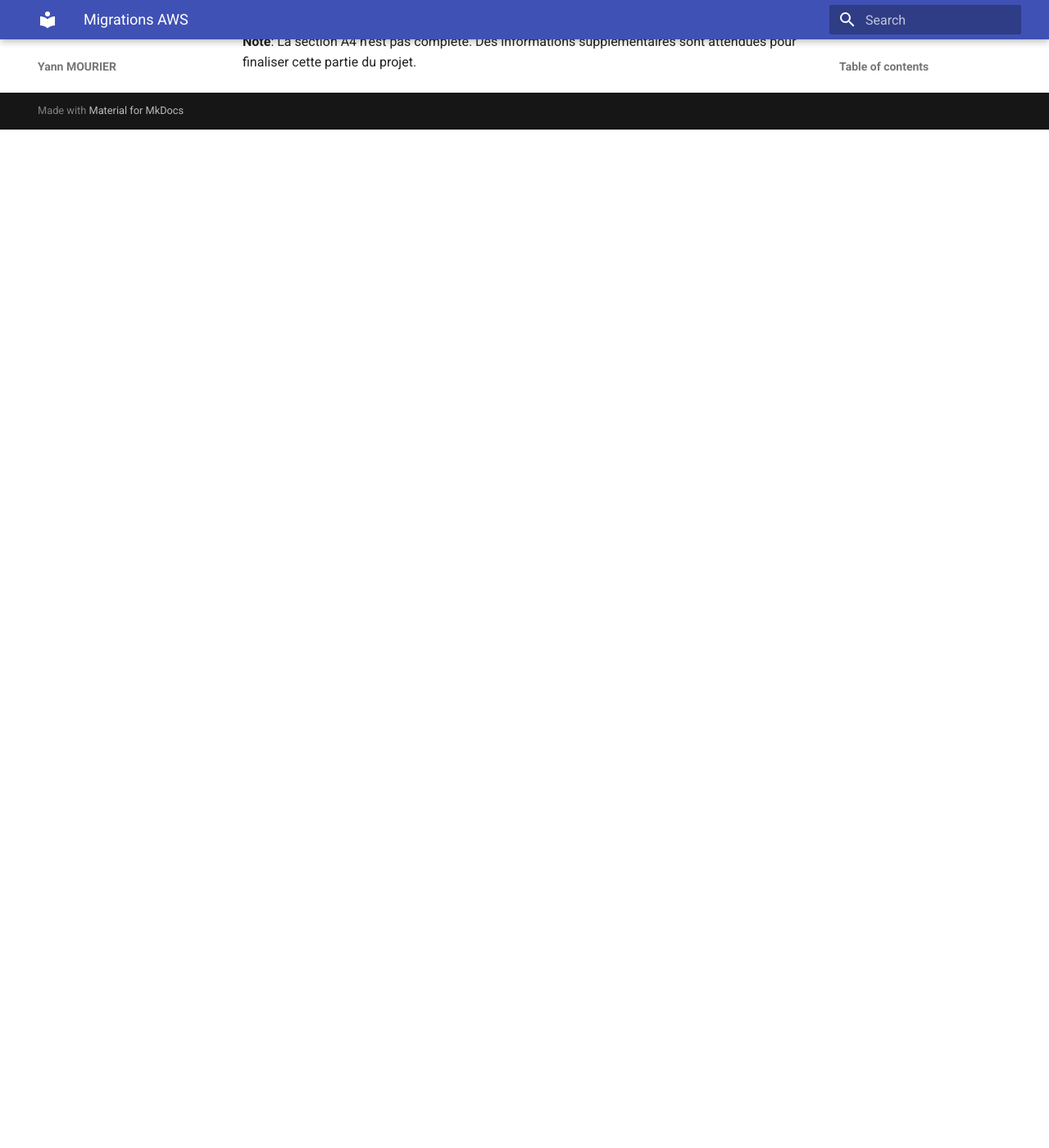
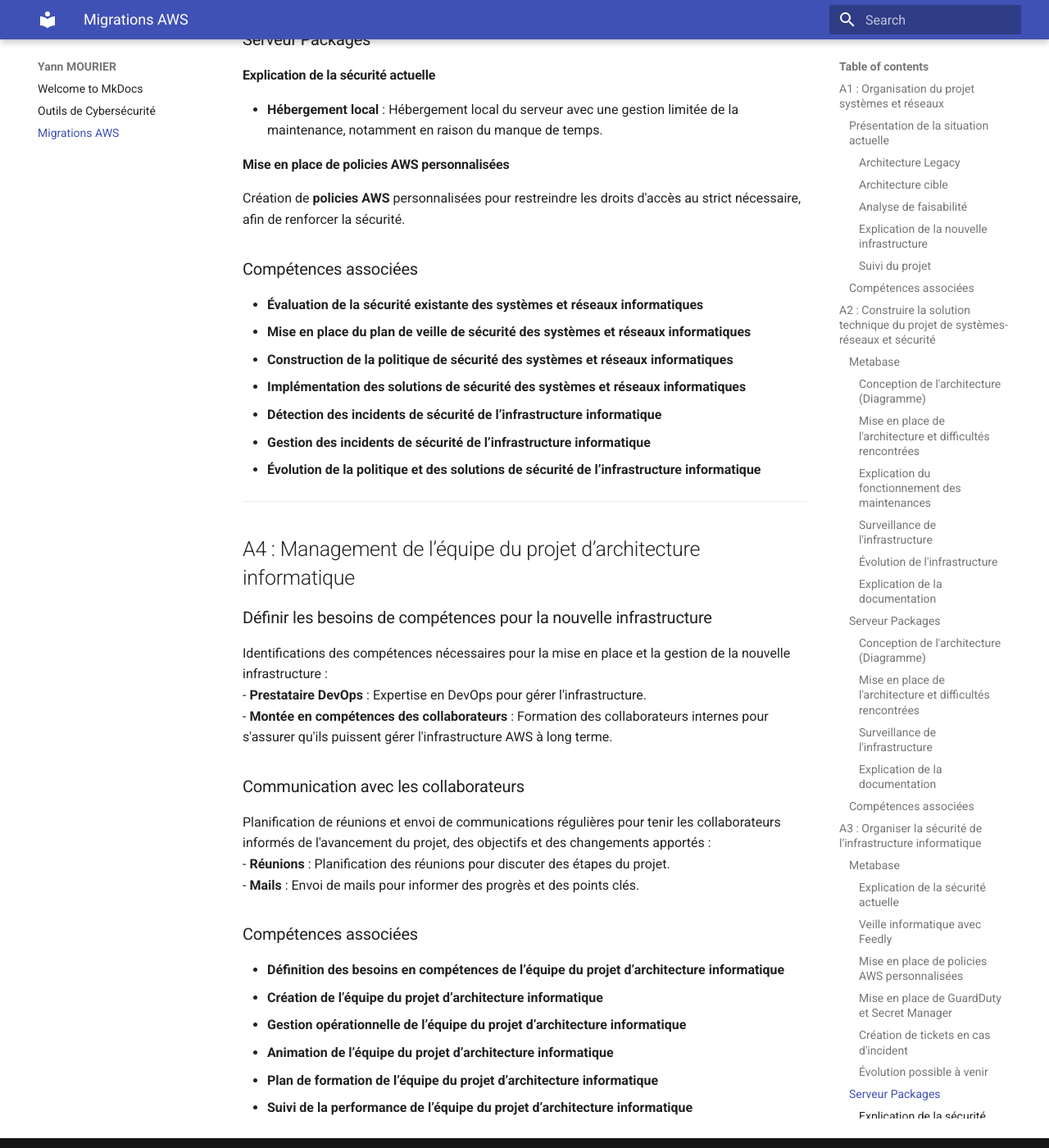
Before and after one commit to yann-mourier/yann-mourier.github.io, an MkDocs documentation site: the page built from docs/projet.md, in a window 1280 px wide and 1400 px high, scrolled down 3882 px. Shown: the whole window at 82% size. Built offline with MkDocs 1.6.1 and Material for MkDocs 9.7.7, drawn with Linux system fonts in a browser that asks for light colours; before the commit the page ends 4040 px from its top, so only the background shows below that; some of the changed text lies outside the part shown.

Commit message:
adding skill blocks

```diff
--- a/docs/projet.md
+++ b/docs/projet.md
@@ -1,6 +1,6 @@
 # Migrations AWS
 
-## A1 :
+## A1 : Organisation du projet systèmes et réseaux
 
 ### Présentation de la situation actuelle
 
@@ -23,9 +23,19 @@
 - **Analyse des performances** : Mesures de performance après la migration.
 - **Respect des objectifs** : Évaluation de la conformité aux objectifs définis avant la migration.
 
+### Compétences associées
+- **Analyse approfondie de l’architecture systèmes et réseaux existante**
+- **Mise en place du plan de veille technologique et réglementaire des systèmes et réseaux informatiques**
+- **Analyse de faisabilité du projet d’architecture informatique**
+- **Description de la solution d’architecture informatique proposée à l’entreprise**
+- **Élaboration du projet d’architecture informatique**
+- **Mise en œuvre du projet d’architecture informatique**
+- **Évaluation de la performance du projet d’architecture informatique**
+- **Contrôle du projet d’architecture informatique**
+
 ---
 
-## A2 :
+## A2 : Construire la solution technique du projet de systèmes-réseaux et sécurité
 
 ### Metabase
 
@@ -65,9 +75,18 @@
 #### Explication de la documentation
 Présentation de la documentation relative à l'architecture et à la gestion du serveur de packages.
 
+### Compétences associées
+- **Élaboration de l’architecture informatique évolutive**
+- **Mise en place de l’architecture informatique**
+- **Maintenance du niveau de service optimal de l’infrastructure informatique**
+- **Surveillance du bon fonctionnement de l’infrastructure informatique**
+- **Pilotage de l’amélioration de la qualité du service informatique**
+- **Évolution de l’architecture informatique**
+- **Élaboration de la documentation technique**
+
 ---
 
-## A3 :
+## A3 : Organiser la sécurité de l’infrastructure informatique
 
 ### Metabase
 
@@ -102,9 +121,18 @@
 #### Mise en place de policies AWS personnalisées
 Création de **policies AWS** personnalisées pour restreindre les droits d'accès au strict nécessaire, afin de renforcer la sécurité.
 
+### Compétences associées
+- **Évaluation de la sécurité existante des systèmes et réseaux informatiques**
+- **Mise en place du plan de veille de sécurité des systèmes et réseaux informatiques**
+- **Construction de la politique de sécurité des systèmes et réseaux informatiques**
+- **Implémentation des solutions de sécurité des systèmes et réseaux informatiques**
+- **Détection des incidents de sécurité de l’infrastructure informatique**
+- **Gestion des incidents de sécurité de l’infrastructure informatique**
+- **Évolution de la politique et des solutions de sécurité de l’infrastructure informatique**
+
 ---
 
-## A4 :
+## A4 : Management de l’équipe du projet d’architecture informatique
 
 ### Définir les besoins de compétences pour la nouvelle infrastructure
 Identifications des compétences nécessaires pour la mise en place et la gestion de la nouvelle infrastructure :
@@ -116,4 +144,10 @@
 - **Réunions** : Planification des réunions pour discuter des étapes du projet.
 - **Mails** : Envoi de mails pour informer des progrès et des points clés.
 
-**Note**: La section A4 n'est pas complète. Des informations supplémentaires sont attendues pour finaliser cette partie du projet.
+### Compétences associées
+- **Définition des besoins en compétences de l’équipe du projet d’architecture informatique**
+- **Création de l’équipe du projet d’architecture informatique**
+- **Gestion opérationnelle de l’équipe du projet d’architecture informatique**
+- **Animation de l’équipe du projet d’architecture informatique**
+- **Plan de formation de l’équipe du projet d’architecture informatique**
+- **Suivi de la performance de l’équipe du projet d’architecture informatique**
```
